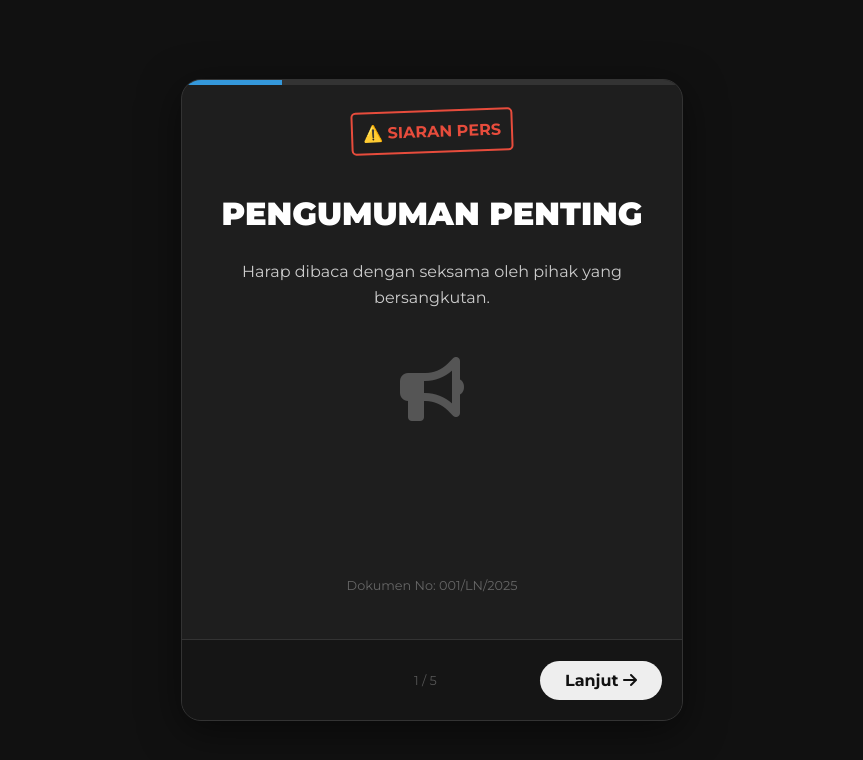
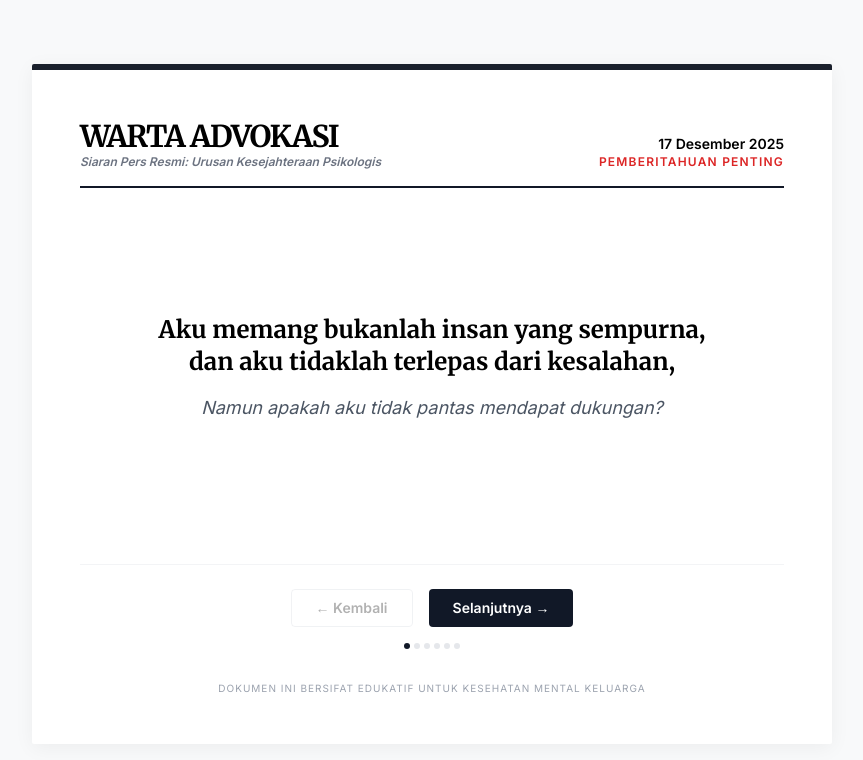
Before and after one commit to muhfarhan14id/-maap, a plain HTML site: page index.html in a window 1280 px wide. Shown: the whole page, without its empty margins (208-1071 px from the left). Drawn offline with nearby package versions, Linux system fonts and the light colour scheme.

Commit message:
Update index.html

```diff
--- a/index.html
+++ b/index.html
@@ -3,363 +3,183 @@
 <head>
     <meta charset="UTF-8">
     <meta name="viewport" content="width=device-width, initial-scale=1.0">
-    <title>Klarifikasi Resmi Lana</title>
-    <!-- Font Keren -->
-    <link rel="preconnect" href="https://fonts.googleapis.com">
-    <link rel="preconnect" href="https://fonts.gstatic.com" crossorigin>
-    <link href="https://fonts.googleapis.com/css2?family=Montserrat:wght@400;700;900&display=swap" rel="stylesheet">
-    <!-- Icon -->
-    <script src="https://kit.fontawesome.com/4f3ce16e3e.js" crossorigin="anonymous"></script>
-
+    <title>Pemberitahuan Penting: Hak Emosional Anak</title>
+    <script src="https://cdn.tailwindcss.com"></script>
+    <link href="https://fonts.googleapis.com/css2?family=Merriweather:wght@400;700&family=Inter:wght@300;400;600&display=swap" rel="stylesheet">
     <style>
-        /* --- RESET & BASIC --- */
-        :root {
-            --bg: #111;
-            --card-bg: #1e1e1e;
-            --text: #eee;
-            --accent: #3498db; /* Biru biar netral */
-            --danger: #e74c3c;
+        body {
+            font-family: 'Inter', sans-serif;
+            background-color: #f8f9fa;
         }
-
-        body {
-            margin: 0;
-            padding: 0;
-            background-color: var(--bg);
-            color: var(--text);
-            font-family: 'Montserrat', sans-serif;
-            overflow: hidden; /* Biar gak bisa scroll, harus pake tombol */
+        .serif-font {
+            font-family: 'Merriweather', serif;
+        }
+        .news-container {
+            max-width: 800px;
+            margin: 2rem auto;
+            background: white;
+            box-shadow: 0 4px 20px rgba(0,0,0,0.05);
+            border-top: 6px solid #1a202c;
+        }
+        .slide-content {
+            min-height: 200px;
             display: flex;
-            justify-content: center;
-            align-items: center;
-            height: 100vh;
-        }
-
-        /* --- CONTAINER UTAMA --- */
-        .slide-container {
-            width: 90%;
-            max-width: 500px;
-            height: 80vh; /* Tinggi fix biar kayak kartu */
-            position: relative;
-            background: var(--card-bg);
-            border-radius: 20px;
-            box-shadow: 0 10px 40px rgba(0,0,0,0.5);
-            border: 1px solid #333;
-            overflow: hidden;
-            display: flex;
-            flex-direction: column;
-        }
-
-        /* --- PROGRESS BAR --- */
-        .progress-bar {
-            height: 5px;
-            background: #333;
-            width: 100%;
-            position: absolute;
-            top: 0;
-        }
-        .progress-fill {
-            height: 100%;
-            background: var(--accent);
-            width: 20%; /* Awal */
-            transition: width 0.3s ease;
-        }
-
-        /* --- SLIDES --- */
-        .slide {
-            flex: 1;
-            display: none; /* Default hidden */
             flex-direction: column;
             justify-content: center;
             align-items: center;
-            padding: 30px;
             text-align: center;
-            animation: fadeIn 0.5s ease;
         }
-
-        .slide.active {
-            display: flex; /* Cuma yang active yang muncul */
+        .line-clamp-3 {
+            display: -webkit-box;
+            -webkit-line-clamp: 3;
+            -webkit-box-orient: vertical;
+            overflow: hidden;
         }
-
-        /* --- TYPOGRAPHY PER SLIDE --- */
-        h1 {
-            font-weight: 900;
-            text-transform: uppercase;
-            font-size: 2rem;
-            margin-bottom: 10px;
-            color: white;
+        .fade-in {
+            animation: fadeIn 0.5s ease-in;
         }
-
-        p {
-            font-size: 1rem;
-            line-height: 1.6;
-            color: #ccc;
-        }
-
-        .highlight-name {
-            font-size: 2.5rem;
-            font-weight: 900;
-            color: var(--accent);
-            display: block;
-            margin: 20px 0;
-            text-transform: uppercase;
-            letter-spacing: 2px;
-            text-shadow: 0 0 10px rgba(52, 152, 219, 0.3);
-        }
-
-        .warning-text {
-            color: var(--danger);
-            font-weight: bold;
-            border: 2px solid var(--danger);
-            padding: 10px;
-            border-radius: 5px;
-            display: inline-block;
-            margin-bottom: 20px;
-            transform: rotate(-2deg);
-        }
-
-        .icon-big {
-            font-size: 4rem;
-            margin-bottom: 20px;
-            color: #555;
-        }
-
-        /* --- NAVIGATION BUTTONS --- */
-        .nav-area {
-            height: 80px;
-            display: flex;
-            justify-content: space-between;
-            align-items: center;
-            padding: 0 20px;
-            border-top: 1px solid #333;
-            background: #151515;
-        }
-
-        .btn-nav {
-            padding: 10px 20px;
-            border: none;
-            background: transparent;
-            color: #777;
-            font-family: 'Montserrat', sans-serif;
-            font-weight: bold;
-            cursor: pointer;
-            transition: 0.3s;
-            font-size: 1rem;
-        }
-
-        .btn-nav:hover {
-            color: white;
-        }
-
-        .btn-next {
-            background: var(--text);
-            color: var(--bg);
-            border-radius: 50px;
-            padding: 10px 25px;
-        }
-
-        .btn-next:hover {
-            background: var(--accent);
-            color: white;
-            transform: translateX(5px);
-        }
-
-        /* --- TOMBOL AKSI (Slide Terakhir) --- */
-        .action-buttons {
-            display: flex;
-            gap: 15px;
-            width: 100%;
-            margin-top: 20px;
-        }
-
-        .btn-action {
-            flex: 1;
-            padding: 15px;
-            border: none;
-            border-radius: 10px;
-            font-weight: bold;
-            font-size: 1rem;
-            cursor: pointer;
-            text-decoration: none;
-            color: white;
-            display: flex;
-            justify-content: center;
-            align-items: center;
-        }
-
-        .btn-yes {
-            background: var(--accent);
-            box-shadow: 0 5px 15px rgba(52, 152, 219, 0.4);
-        }
-
-        .btn-no {
-            background: #333;
-            color: #888;
-            position: relative;
-        }
-
-        /* --- ANIMATIONS --- */
         @keyframes fadeIn {
             from { opacity: 0; transform: translateY(10px); }
             to { opacity: 1; transform: translateY(0); }
         }
-
-        @keyframes shake {
-            0% { transform: translateX(0); }
-            25% { transform: translateX(-5px); }
-            50% { transform: translateX(5px); }
-            75% { transform: translateX(-5px); }
-            100% { transform: translateX(0); }
-        }
-
     </style>
 </head>
-<body>
+<body class="p-4 md:p-8">
 
-    <div class="slide-container">
-        <!-- Progress Bar -->
-        <div class="progress-bar">
-            <div class="progress-fill" id="progress"></div>
-        </div>
+    <div class="news-container p-6 md:p-12 rounded-sm">
+        <!-- Header Berita -->
+        <header class="border-b-2 border-gray-900 pb-4 mb-8">
+            <div class="flex justify-between items-end">
+                <div>
+                    <h1 class="text-3xl font-bold serif-font uppercase tracking-tighter">Warta Advokasi</h1>
+                    <p class="text-xs text-gray-500 font-semibold italic">Siaran Pers Resmi: Urusan Kesejahteraan Psikologis</p>
+                </div>
+                <div class="text-right">
+                    <p class="text-sm font-bold" id="current-date"></p>
+                    <p class="text-xs text-red-600 font-bold uppercase tracking-widest">Pemberitahuan Penting</p>
+                </div>
+            </div>
+        </header>
 
-        <!-- SLIDE 1: Intro -->
-        <div class="slide active" id="slide-1">
-            <div class="warning-text">⚠️ SIARAN PERS</div>
-            <h1>PENGUMUMAN PENTING</h1>
-            <p>Harap dibaca dengan seksama oleh pihak yang bersangkutan.</p>
-            <i class="fas fa-bullhorn icon-big" style="margin-top: 30px;"></i>
-            <p style="font-size: 0.8rem; color: #666; margin-top: auto;">Dokumen No: 001/LN/2025</p>
-        </div>
+        <!-- Main Content (Slide System) -->
+        <main class="py-12">
+            <div id="slide-container" class="slide-content fade-in">
+                <!-- Slides will be injected here by JS -->
+            </div>
+        </main>
 
-        <!-- SLIDE 2: Target -->
-        <div class="slide" id="slide-2">
-            <p>Website ini dibuat secara sadar, tanpa paksaan, agar <b>seluruh Indonesia</b> (dan dunia) tahu bahwa...</p>
-            <p>Seorang warga bernama <b>Lana</b> ingin menyampaikan permohonan maaf resmi kepada:</p>
-            <span class="highlight-name">ANJANI</span>
-            <p>Atas insiden yang terjadi baru-baru ini.</p>
-        </div>
-
-        <!-- SLIDE 3: Pengakuan -->
-        <div class="slide" id="slide-3">
-            <i class="fas fa-hand-holding-heart icon-big" style="color: var(--danger)"></i>
-            <h1>SAYA MENGAKU SALAH</h1>
-            <p>"Gua sadar gua salah. Gua teledor. Gua bikin lu kesel. Gua akuin itu."</p>
-            <p style="margin-top: 20px; font-style: italic; color: #888;">(Lana, 2025)</p>
-        </div>
-
-        <!-- SLIDE 4: Detail Janji -->
-        <div class="slide" id="slide-4">
-            <i class="fas fa-gas-pump icon-big" style="color: #f1c40f"></i>
-            <h1>KLARIFIKASI INSIDEN</h1>
-            <p>Terkait insiden kehabisan bensin, dengan ini saya berjanji:</p>
-            <div style="background: rgba(255,255,255,0.05); padding: 15px; border-radius: 10px; border-left: 4px solid var(--accent); text-align: left; margin: 20px 0;">
-                <b>1. Tidak akan ngebut lagi.</b><br>
-                <b>2. Selalu cek indikator bensin.</b><br>
-                <b>3. Tidak bikin panik penumpang.</b>
-            </div>
-            <p style="font-size: 0.9rem;">"Janji ga bakal ngebut sampe ngabisin bensin lagi. Kapok."</p>
-        </div>
-
-        <!-- SLIDE 5: Action -->
-        <div class="slide" id="slide-5">
-            <h1>KEPUTUSAN</h1>
-            <p>Bola sekarang ada di tangan Anjani.</p>
-            <p>Apakah permohonan maaf Lana diterima?</p>
-
-            <div class="action-buttons">
-                <!-- Ganti Nomor WA Disini -->
-                <a href="https://wa.me/628984577538?text=aduh%20gua%2C%20harus%20maafin%20rakha%20sih%20yaudah%20deh%20dimaafin%21" class="btn-action btn-yes">
-                    <i class="fab fa-whatsapp" style="margin-right: 10px;"></i> DITERIMA
-                </a>
-
-                <button class="btn-action btn-no" id="btn-tolak" onmouseover="kabur()" onclick="kabur()">
-                    DITOLAK
+        <!-- Navigation -->
+        <footer class="mt-12 border-t border-gray-100 pt-6 flex flex-col items-center">
+            <div class="flex space-x-4 mb-4">
+                <button onclick="prevSlide()" id="prevBtn" class="px-6 py-2 border border-gray-300 rounded text-sm font-semibold hover:bg-gray-50 disabled:opacity-30 transition-all">
+                    &larr; Kembali
+                </button>
+                <button onclick="nextSlide()" id="nextBtn" class="px-6 py-2 bg-gray-900 text-white rounded text-sm font-semibold hover:bg-gray-800 transition-all">
+                    Selanjutnya &rarr;
                 </button>
             </div>
-        </div>
-
-        <!-- NAVIGATION AREA -->
-        <div class="nav-area">
-            <button class="btn-nav" id="btn-prev" onclick="changeSlide(-1)" style="opacity: 0; pointer-events: none;">Kembali</button>
-            <span style="font-size: 0.8rem; color: #555;" id="page-indicator">1 / 5</span>
-            <button class="btn-nav btn-next" id="btn-next" onclick="changeSlide(1)">Lanjut <i class="fas fa-arrow-right"></i></button>
-        </div>
+            <div class="flex space-x-2">
+                <div id="progress-dots" class="flex space-x-1">
+                    <!-- Dots will be injected here -->
+                </div>
+            </div>
+            <p class="text-[10px] text-gray-400 mt-8 uppercase tracking-widest">Dokumen ini bersifat edukatif untuk kesehatan mental keluarga</p>
+        </footer>
     </div>
 
     <script>
+        const slides = [
+            {
+                text: "Aku memang bukanlah insan yang sempurna,<br>dan aku tidaklah terlepas dari kesalahan,",
+                sub: "Namun apakah aku tidak pantas mendapat dukungan?"
+            },
+            {
+                text: "Apakah manusia seperti diriku tidak layak<br>mendapatkan dukungan emosional",
+                sub: "dari orang tua ku sendiri?"
+            },
+            {
+                text: "UU Perlindungan Anak No. 35/2014 Pasal 26:<br>Orang tua berkewajiban mengasuh, mendidik,",
+                sub: "serta melindungi kepentingan terbaik bagi anak."
+            },
+            {
+                text: "Hukum Agama menegaskan anak adalah amanah.<br>Orang tua wajib menghormati hak-hak anak",
+                sub: "dan dilarang bertindak sewenang-wenang."
+            },
+            {
+                text: "Kutipan Soe Hok Gie:<br>'Orang tua bukanlah dewa,'",
+                sub: "'dan anak bukanlah kerbau yang selalu salah.'"
+            },
+            {
+                text: "Setiap luka batinmu memiliki hak untuk sembuh.<br>Dukungan emosional bukanlah sebuah pilihan,",
+                sub: "melainkan kebutuhan dasar setiap jiwa anak."
+            }
+        ];
+
         let currentSlide = 0;
-        const slides = document.querySelectorAll('.slide');
-        const progressFill = document.getElementById('progress');
-        const pageIndicator = document.getElementById('page-indicator');
-        const btnPrev = document.getElementById('btn-prev');
-        const btnNext = document.getElementById('btn-next');
-        const totalSlides = slides.length;
 
-        function updateUI() {
-            // Update Progress Bar
-            const progress = ((currentSlide + 1) / totalSlides) * 100;
-            progressFill.style.width = `${progress}%`;
+        function renderSlide() {
+            const container = document.getElementById('slide-container');
+            const dotsContainer = document.getElementById('progress-dots');
+            const data = slides[currentSlide];
 
-            // Update Text Indicator
-            pageIndicator.innerText = `${currentSlide + 1} / ${totalSlides}`;
+            // Animation reset
+            container.classList.remove('fade-in');
+            void container.offsetWidth; // trigger reflow
+            container.classList.add('fade-in');
 
-            // Handle Tombol Back
-            if (currentSlide === 0) {
-                btnPrev.style.opacity = '0';
-                btnPrev.style.pointerEvents = 'none';
+            container.innerHTML = `
+                <h2 class="text-xl md:text-2xl serif-font font-bold leading-relaxed mb-4">
+                    ${data.text}
+                </h2>
+                <p class="text-gray-600 italic text-lg">
+                    ${data.sub}
+                </p>
+            `;
+
+            // Update buttons
+            document.getElementById('prevBtn').disabled = currentSlide === 0;
+            if (currentSlide === slides.length - 1) {
+                document.getElementById('nextBtn').innerText = "Selesai";
             } else {
-                btnPrev.style.opacity = '1';
-                btnPrev.style.pointerEvents = 'auto';
+                document.getElementById('nextBtn').innerHTML = "Selanjutnya &rarr;";
             }
 
-            // Handle Tombol Next
-            if (currentSlide === totalSlides - 1) {
-                btnNext.style.display = 'none'; // Ilang pas slide terakhir
+            // Render dots
+            dotsContainer.innerHTML = slides.map((_, i) => `
+                <div class="h-1.5 w-1.5 rounded-full ${i === currentSlide ? 'bg-gray-900' : 'bg-gray-200'}"></div>
+            `).join('');
+        }
+
+        function nextSlide() {
+            if (currentSlide < slides.length - 1) {
+                currentSlide++;
+                renderSlide();
             } else {
-                btnNext.style.display = 'block';
-                btnNext.innerHTML = 'Lanjut <i class="fas fa-arrow-right"></i>';
+                // Optional: Action when finished
+                const container = document.getElementById('slide-container');
+                container.innerHTML = `
+                    <h2 class="text-2xl font-bold serif-font">Terima kasih telah membaca.</h2>
+                    <p class="mt-4 text-gray-500">Anda tidak sendirian. Mari saling menguatkan.</p>
+                    <button onclick="location.reload()" class="mt-6 text-xs underline uppercase font-bold">Baca Ulang</button>
+                `;
+                document.getElementById('nextBtn').style.display = 'none';
+                document.getElementById('prevBtn').style.display = 'none';
             }
         }
 
-        function changeSlide(direction) {
-            // Hide current
-            slides[currentSlide].classList.remove('active');
-
-            // Calculate next
-            currentSlide += direction;
-
-            // Boundary checks
-            if (currentSlide < 0) currentSlide = 0;
-            if (currentSlide >= totalSlides) currentSlide = totalSlides - 1;
-
-            // Show new
-            slides[currentSlide].classList.add('active');
-
-            updateUI();
+        function prevSlide() {
+            if (currentSlide > 0) {
+                currentSlide--;
+                renderSlide();
+            }
         }
 
-        // Fitur Tombol Kabur (Prank)
-        function kabur() {
-            const btnNo = document.getElementById('btn-tolak');
+        // Set current date
+        const options = { year: 'numeric', month: 'long', day: 'numeric' };
+        document.getElementById('current-date').innerText = new Date().toLocaleDateString('id-ID', options);
 
-            // Random posisi
-            const x = Math.random() * (window.innerWidth - btnNo.offsetWidth - 50);
-            const y = Math.random() * (window.innerHeight - btnNo.offsetHeight - 50);
-
-            // Karena tombol ada di dalam container flexbox, kita ubah position jadi fixed sementara
-            btnNo.style.position = 'fixed';
-            btnNo.style.left = `${Math.random() * 80}%`;
-            btnNo.style.top = `${Math.random() * 80}%`;
-
-            // Ganti teks
-            const texts = ["YAKIN?", "JANGAN DONG", "CLICK ME IF U CAN", "PARAH SIH", "MAAFIN LAH"];
-            btnNo.innerText = texts[Math.floor(Math.random() * texts.length)];
-            btnNo.style.background = "#c0392b";
-            btnNo.style.color = "white";
-        }
-
-        // Initialize
-        updateUI();
-
+        // Initial render
+        renderSlide();
     </script>
 </body>
 </html>
```
